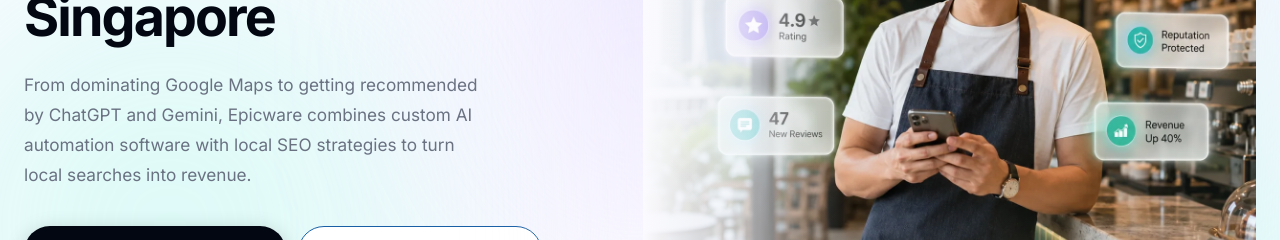
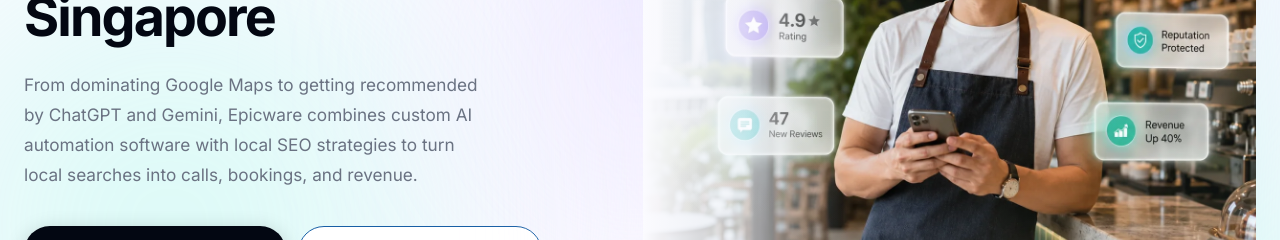
Before and after one commit to goepicware/epicware-next, a Next.js app: page / in a window 1280 px wide. Shown: the part 331-571 px from the top of the page. Built offline with nearby package versions, Linux system fonts and the light colour scheme; no server answers.

Commit message:
copy: name concrete outcomes in hero subheadline
"Turn local searches into revenue" becomes "into calls, bookings, and
revenue" — more concrete and persuasive, same positioning.

```diff
--- a/components/home/HeroSection.tsx
+++ b/components/home/HeroSection.tsx
@@ -46,7 +46,7 @@ export default function HeroSection() {
           >
             From dominating Google Maps to getting recommended by ChatGPT and Gemini, Epicware
             combines custom AI automation software with local SEO strategies to turn local
-            searches into revenue.
+            searches into calls, bookings, and revenue.
           </p>
 
           <div className="hero-fade-up flex flex-wrap gap-3 mb-10" style={{ animationDelay: "190ms" }}>
```
